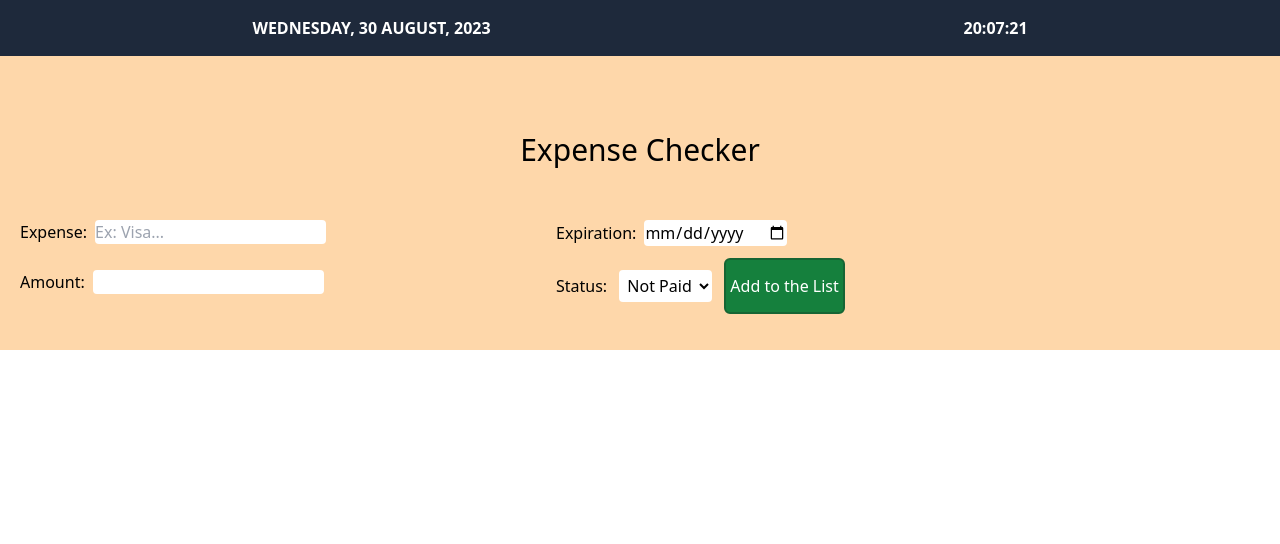
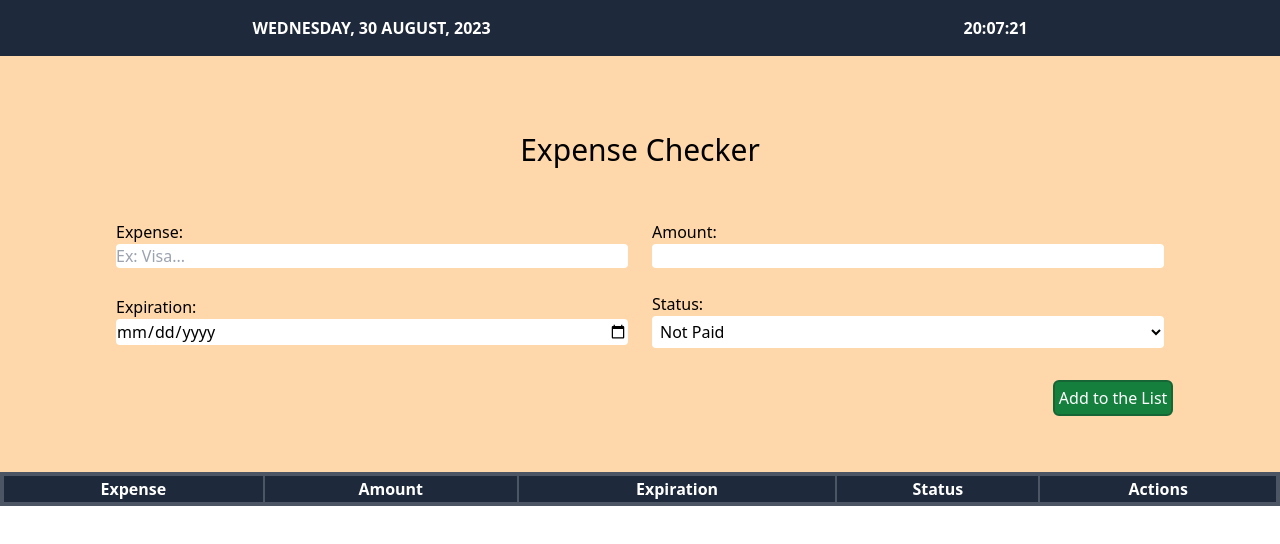
Before and after one commit to estebanCastaneira/expenseChecker, a React (Vite) app: page / in a window 1280 px wide. Shown: the top 544 px of the page. Built offline with nearby package versions, Linux system fonts and the light colour scheme.

Commit message:
seguimos manana

```diff
--- a/src/App.jsx
+++ b/src/App.jsx
@@ -1,6 +1,7 @@
 import "./App.css";
 import Header from "./assets/layouts/Header";
 import Form from "./assets/layouts/Form";
+import Table from "./assets/layouts/Table";
 function App() {
   return (
     <>
@@ -8,6 +9,7 @@ function App() {
       <main className="py-9 bg-orange-200">
         <Form />
       </main>
+      <Table />
     </>
   );
 }
--- a/src/assets/components/Input.jsx
+++ b/src/assets/components/Input.jsx
@@ -1,7 +1,7 @@
 function Input({ name, type, placeholder }) {
   return (
-    <div className="m-3 w-2/5">
-      <label className="mx-2" htmlFor={name.toLowerCase()}>
+    <div className="m-3 w-2/5 flex flex-col">
+      <label className="mr-2" htmlFor={name.toLowerCase()}>
         {name}:
       </label>
       <input
--- a/src/assets/layouts/Form.jsx
+++ b/src/assets/layouts/Form.jsx
@@ -1,28 +1,30 @@
 import Input from "../components/Input";
+import { useState } from "react";
 function Form() {
-  const expenses = [];
+  const [expenses, setExpenses] = useState([]);
   return (
     <>
       <h1 className="text-center text-3xl my-10">Expense Checker</h1>
       <form>
-        <div className="container flex flex-col sm:flex-row sm:flex-wrap">
+        <div className="flex flex-col justify-center items-center sm:flex-row sm:flex-wrap ">
           <Input name={"Expense"} type={"text"} placeholder={"Ex: Visa..."} />
+          <Input name={"Amount"} type={"number"} />
           <Input name={"Expiration"} type={"date"} />
-          <Input name={"Amount"} type={"number"} />
 
-          <div className="m-3">
-            <label className="mx-2" htmlFor="status">
-              Status:{" "}
+          <div className="m-3 flex flex-col w-2/5">
+            <label className="mr-2" htmlFor="status">
+              Status:
             </label>
             <select name="status" id="stats" className="p-1 rounded bg-white">
               <option value="notPaid">Not Paid</option>
               <option value="paid">Paid</option>
             </select>
           </div>
-
-          <button className="text-white bg-green-700  border-2 border-green-800 rounded-md p-1">
-            Add to the List
-          </button>
+          <div className="w-2/5 flex justify-center my-5 sm:w-10/12  sm:justify-end">
+            <button className="text-white bg-green-700  border-2 border-green-800 rounded-md p-1">
+              Add to the List
+            </button>
+          </div>
         </div>
       </form>
     </>
--- a/src/assets/layouts/Table.jsx
+++ b/src/assets/layouts/Table.jsx
@@ -1,5 +1,33 @@
-function Table() {
-  return <table></table>;
+function Table({ expenses }) {
+  return (
+    <table className="w-full table bg-slate-800 text-white border-4 border-gray-600">
+      <tr className="table-header-group">
+        <th className="table-cell border-2 border-gray-600">Expense</th>
+        <th className="table-cell border-2 border-gray-600">Amount</th>
+        <th className="table-cell border-2 border-gray-600">Expiration</th>
+        <th className="table-cell border-2 border-gray-600">Status</th>
+        <th className="table-cell border-2 border-gray-600">Actions</th>
+      </tr>
+      {expenses &&
+        expenses.map((expense) => (
+          <tr className="table-row-group">
+            <td className="table-cell border-2 border-gray-600">
+              {expense.expense}
+            </td>
+            <td className="table-cell border-2 border-gray-600">
+              {expense.amount}
+            </td>
+            <td className="table-cell border-2 border-gray-600">
+              {expense.expiration}
+            </td>
+            <td className="table-cell border-2 border-gray-600">
+              {expense.status}
+            </td>
+            <td className="table-cell border-2 border-gray-600"></td>
+          </tr>
+        ))}
+    </table>
+  );
 }
 
 export default Table;
```
